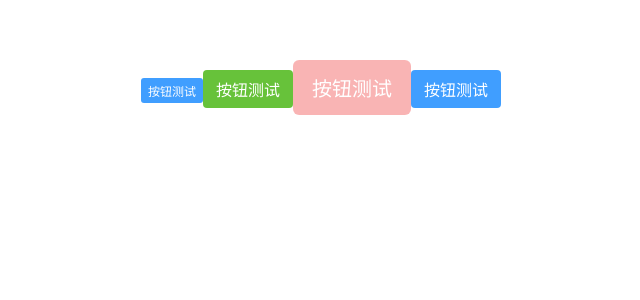
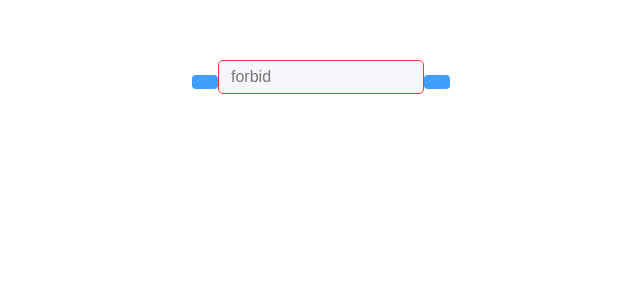
Before and after one commit to wengang-dev/simple, a Vue app: page / in a window 1280 px wide. Shown: the top 300 px of the page, without its empty margins (319-959 px from the left). Built offline with nearby package versions, Linux system fonts and the light colour scheme.

Commit message:
add input components need to fix named slot

```diff
--- a/src/App.vue
+++ b/src/App.vue
@@ -1,9 +1,11 @@
 <template>
   <div id="app">
-    <btn v-bind="options1">按钮测试</btn>
-    <btn v-bind="options2">按钮测试</btn>
-    <btn v-bind="options3">按钮测试</btn>
-    <btn @click="click">按钮测试</btn>
+    <sim-input v-model="value"
+               placeholder="forbid"
+               disabled>
+      <sim-btn slot="before"></sim-btn>
+      <sim-btn slot="after"></sim-btn>
+    </sim-input>
   </div>
 </template>
 
@@ -12,19 +14,14 @@ export default {
   name: "App",
   data() {
     return {
-      options1: {
-        size: "small"
-      },
-      options2: {
-        size: "middle",
-        type: "success"
-      },
-      options3: {
-        size: "large",
-        type: "warn",
-        disabled: true
-      }
+      value: "",
+      sloted: "before"
     };
+  },
+  watch: {
+    value(val) {
+      console.log(val);
+    }
   },
   methods: {
     click() {
--- a/src/components/button/button.vue
+++ b/src/components/button/button.vue
@@ -12,7 +12,7 @@
 <script>
 import "./button.less";
 export default {
-  name: "btn",
+  name: "sim-btn",
   props: {
     size: {
       type: String,
--- a/src/components/index.js
+++ b/src/components/index.js
@@ -1,9 +1,11 @@
 import './index.less'
 
-import Button from './button'
+import button from './button'
+import input from './input'
 
 const components = {
-  Button
+  button,
+  input
 }
 
 const install = function(Vue) {
--- a/src/components/index.less
+++ b/src/components/index.less
@@ -1,2 +1,3 @@
 @import './reset.css';
 @import './button/button.less';
+@import './input//input.less';
--- /dev/null
+++ b/src/components/input/index.js
@@ -0,0 +1,5 @@
+import simInput from './input.vue'
+simInput.install=function(Vue){
+    Vue.component(simInput.name,simInput)
+}
+export default simInput
--- /dev/null
+++ b/src/components/input/input.less
@@ -0,0 +1,31 @@
+.sim-input {
+  width: 200px;
+  height: 30px;
+  text-indent: 10px;
+  border: 1px solid lightgray;
+  border-radius: 5px;
+  font-size: 16px;
+  &:hover {
+    border-color: gray;
+  }
+  &:focus {
+    border-color: deepskyblue;
+  }
+}
+.sim-input-disbaled {
+  background: #f5f7fa;
+  color: c0c4cc;
+  border-color: rgb(238, 56, 56);
+  &:hover {
+    border-color: rgb(238, 56, 56);
+    cursor: no-drop;
+  }
+}
+.sim-input-before {
+  border-bottom-left-radius: 0px;
+  border-top-left-radius: 0px;
+}
+.sim-input-after {
+  border-bottom-right-radius: 0px;
+  border-top-right-radius: 0px;
+}
--- /dev/null
+++ b/src/components/input/input.vue
@@ -0,0 +1,64 @@
+<template>
+  <div class="inputContainer">
+    <!-- sloted?'':sloted=='before'?'sim-input-before':'sim-input-after' -->
+    <slot name="before">test slotaaa</slot>
+    <input class="sim-input "
+           :class="[
+                    disabled=='undefined'?'':'sim-input-disbaled',
+
+                  ]"
+           :type="type"
+           :value="value"
+           :placeholder="placeholder"
+           @input="input($event.target.value)"
+           :disabled="disabled">
+    <slot name="after"></slot>
+  </div>
+</template>
+
+<script>
+export default {
+  name: "simInput",
+  props: {
+    value: {
+      type: String | Number,
+      default: ""
+    },
+    placeholder: {
+      type: String
+    },
+    type: {
+      type: String,
+      default: "text"
+    },
+    disabled: {
+      type: Boolean,
+      default: false
+    },
+    slotBefore: {
+      type: String
+    },
+    slotAfter: {
+      type: String
+    }
+  },
+  data() {
+    return {};
+  },
+  methods: {
+    input(val) {
+      this.$emit("input", val);
+    }
+  },
+  mounted() {
+    console.log("slotBefore: ", this.slotBefore);
+    console.log("slotAfter: ", this.slotAfter);
+  }
+};
+</script>
+
+<style lang='less' scoped>
+.inputContainer {
+  display: inline-block;
+}
+</style>
```
